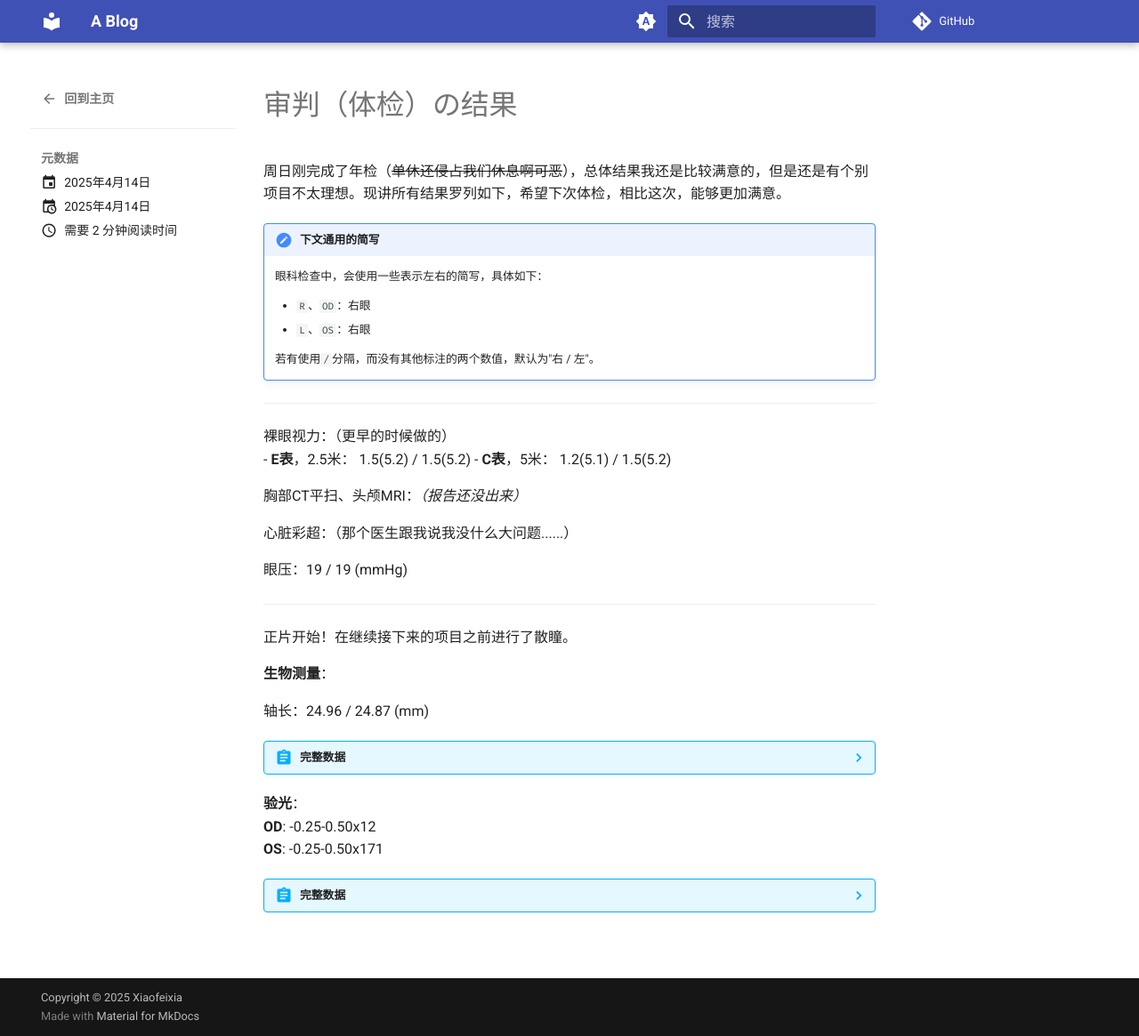
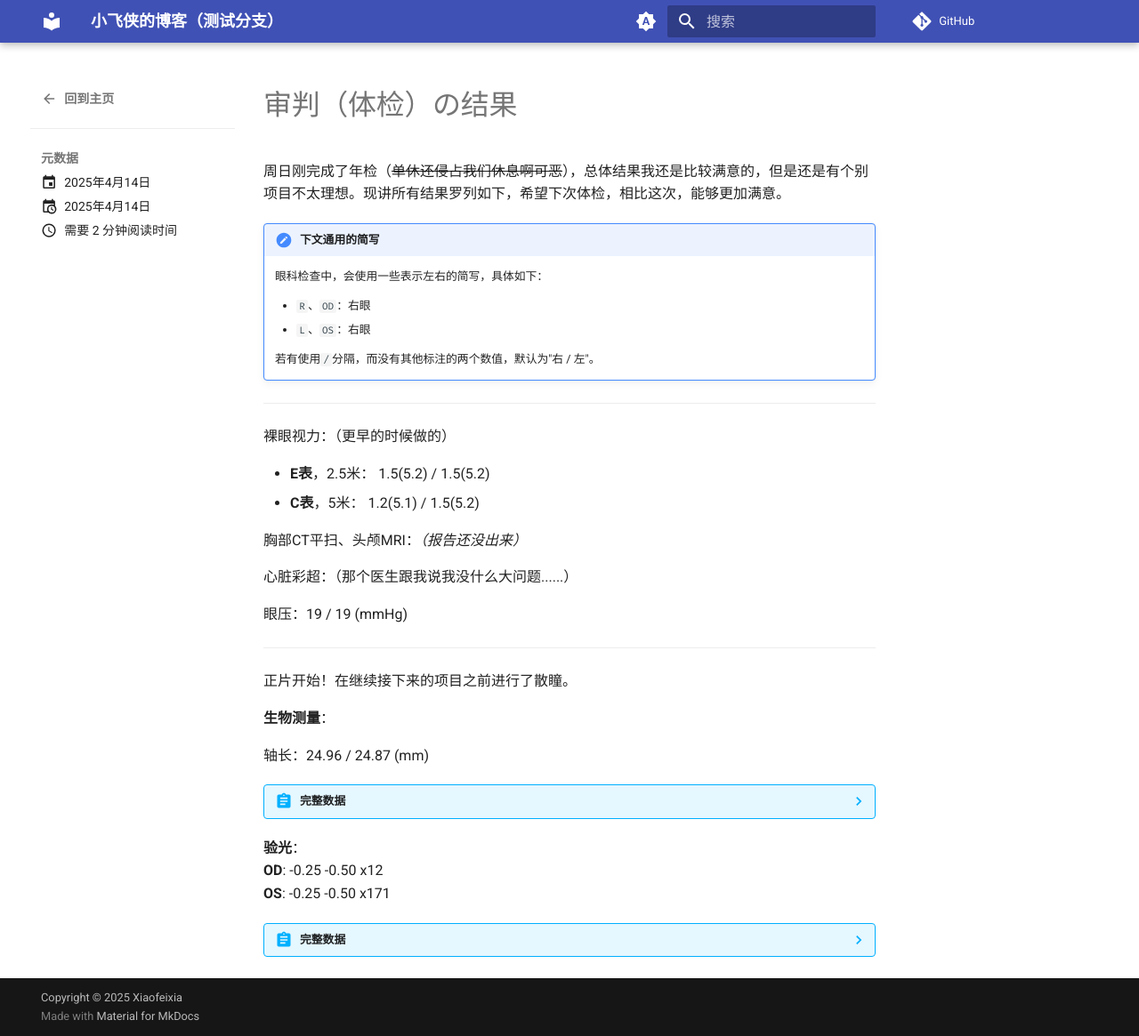
Before and after one commit to Xiaofeixia2008/blog, an MkDocs documentation site: the page built from docs/blog/posts/2025/041401.md, in a window 1280 px wide and 1165 px high. Shown: the whole window at 89% size. Built offline with MkDocs 1.6.1 and Material for MkDocs 9.7.7, drawn with Linux system fonts in a browser that asks for light colours; formulas are drawn with MathJax 3; a script that is not in the unit is left out; comment, search, counter and statistics services are not loaded.

Commit message:
继续尝试

```diff
--- a/docs/blog/posts/2025/041401.md
+++ b/docs/blog/posts/2025/041401.md
@@ -21,6 +21,7 @@ date:
 ---
 
 裸眼视力：（更早的时候做的）
+
 - **E表**，2.5米： 1.5(5.2) / 1.5(5.2)
 - **C表**，5米： 1.2(5.1) / 1.5(5.2)
 
@@ -92,8 +93,8 @@ date:
 ///
 
 **验光**：
-**OD**: -0.25-0.50x12
-**OS**: -0.25-0.50x171
+**OD**: -0.25 -0.50 x12
+**OS**: -0.25 -0.50 x171
 
 /// details | 完整数据
     type: abstract
--- a/mkdocs.yml
+++ b/mkdocs.yml
@@ -1,5 +1,5 @@
 ---
-site_name: A Blog
+site_name: 小飞侠的博客（测试分支）
 site_author: Xiaofeixia
 site_url: https://wstd.pages.dev
 copyright: Copyright © 2025 Xiaofeixia
@@ -120,6 +120,7 @@ plugins:
         - categories
         - tags
 extra_javascript:
+  - https://cdn.jsdelivr.net/npm/mathjax@2/MathJax.js?config=TeX-AMS-MML_HTMLorMML
   - path: https://cdn.jsdmirror.com/npm/mathjax@3/es5/tex-chtml-full.js
     defer: true
   - path: scripts/mathjax.js
```
